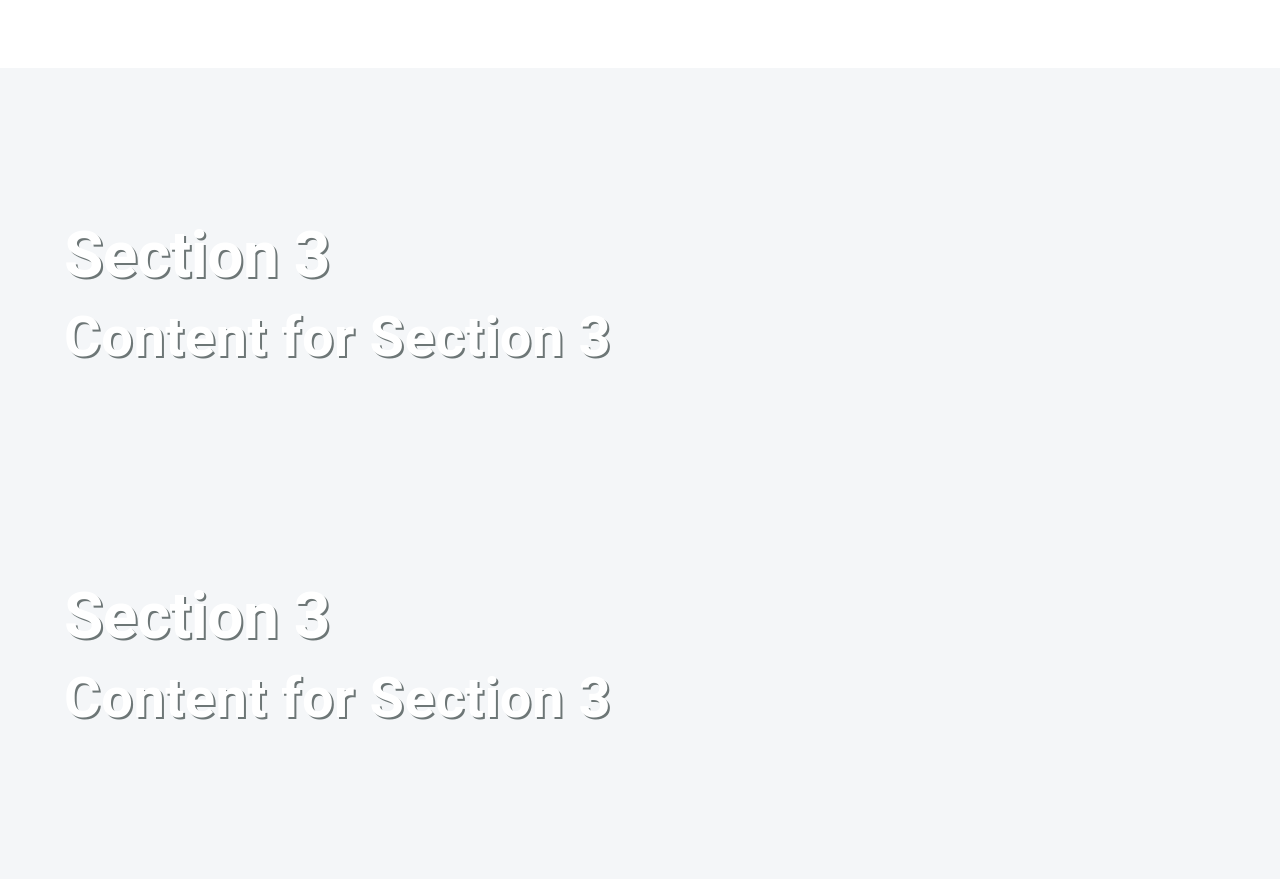
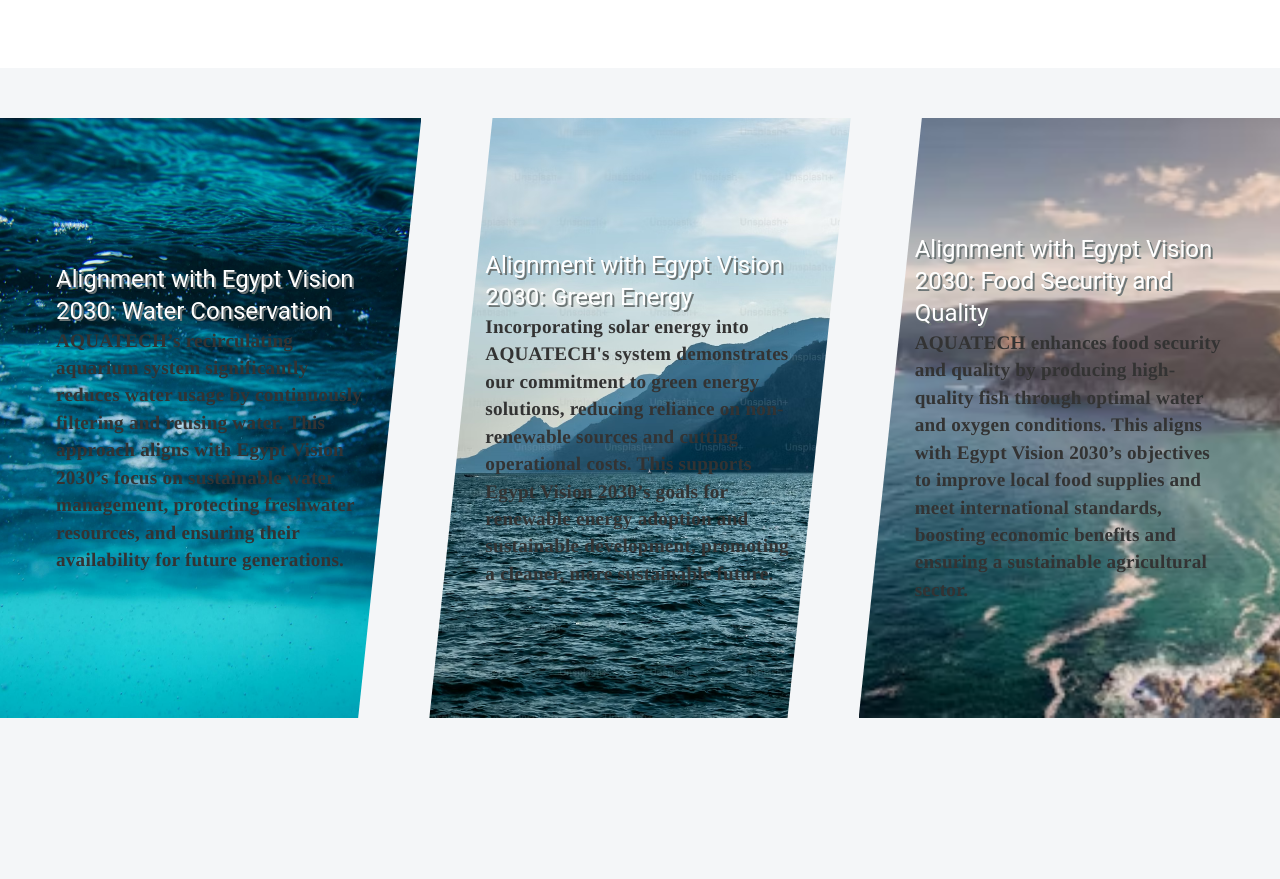
Before and after one commit to SandyNabil/Aquatech, a React (Create React App) app: page / in a window 1280 px wide. Shown: the part 2302-3181 px from the top of the page. Built offline with nearby package versions, Linux system fonts and the light colour scheme.

Commit message:
egyptvision
edits

```diff
--- a/src/components/EgyptVision.js
+++ b/src/components/EgyptVision.js
@@ -1,15 +1,93 @@
         // src/components/EgyptVision.js
         import React from "react";
-import { Container, Typography } from "@mui/material";
+        import { Container, Typography, Box } from "@mui/material";
+        import { styled } from "@mui/system";
+
+        const Section = styled(Box)(({ theme }) => ({
+        height: "75vh",
+        marginBottom: "50px",
+        display: "grid",
+        gridTemplateColumns: "1fr 1fr 1fr", // Three equal columns
+        gap: theme.spacing(1), // Gap between sections
+        [theme.breakpoints.down("sm")]: {
+            gridTemplateColumns: "1fr", // Stack on small screens
+            height: "auto", // Auto height for stacking
+        },
+        }));
+
+        const Part = styled(Box)(({ theme, imageUrl, clipPath }) => ({
+        position: "relative",
+        backgroundImage: `url(${process.env.PUBLIC_URL}/${imageUrl})`, // Using public folder and imageUrl prop
+        backgroundSize: "cover",
+        backgroundPosition: "center",
+        color: "white",
+        display: "flex",
+        flexDirection: "column",
+        justifyContent: "center",
+        alignItems: "center",
+        padding: theme.spacing(4),
+        clipPath: clipPath, // Adjusting clip path dynamically
+        [theme.breakpoints.down("sm")]: {
+            clipPath: "none", // Remove clip path on small screens
+        },
+        }));
 
         const EgyptVision = () => {
         return (
-    <div id="EgyptVision" style={{ padding: "100px 0" }}>
+        <Section id="EgyptVision">
+            <Part
+            imageUrl="sea.png"
+            clipPath="polygon(85% 100%, 0 100%, 0 0, 100% 0)"
+            >
             <Container>
-        <Typography variant="h2">Section 3</Typography>
-        <Typography variant="body1">Content for Section 3</Typography>
+                <Typography variant="h5">
+                Alignment with Egypt Vision 2030: Water Conservation
+                </Typography>
+                <Typography variant="body2">
+                AQUATECH’s recirculating aquarium system significantly reduces
+                water usage by continuously filtering and reusing water. This
+                approach aligns with Egypt Vision 2030’s focus on sustainable
+                water management, protecting freshwater resources, and ensuring
+                their availability for future generations.
+                </Typography>
             </Container>
-    </div>
+            </Part>
+            <Part
+            imageUrl="slide4.png"
+            clipPath="polygon(15% 0, 100% 0, 85% 100%, 0 100%);"
+            >
+            <Container>
+                <Typography variant="h5">
+                Alignment with Egypt Vision 2030: Green Energy
+                </Typography>
+                <Typography variant="body2">
+                Incorporating solar energy into AQUATECH's system demonstrates our
+                commitment to green energy solutions, reducing reliance on
+                non-renewable sources and cutting operational costs. This supports
+                Egypt Vision 2030’s goals for renewable energy adoption and
+                sustainable development, promoting a cleaner, more sustainable
+                future.
+                </Typography>
+            </Container>
+            </Part>
+            <Part
+            imageUrl="slide3.png"
+            clipPath="polygon(100% 100%, 0 100%, 15% 0 ,100% 0 )"
+            >
+            <Container>
+                <Typography variant="h5">
+                Alignment with Egypt Vision 2030: Food Security and Quality
+                </Typography>
+                <Typography variant="body2">
+                AQUATECH enhances food security and quality by producing
+                high-quality fish through optimal water and oxygen conditions.
+                This aligns with Egypt Vision 2030’s objectives to improve local
+                food supplies and meet international standards, boosting economic
+                benefits and ensuring a sustainable agricultural sector.
+                </Typography>
+            </Container>
+            </Part>
+        </Section>
         );
         };
 
```
Lines whose indentation alone changed are shown as unchanged.
